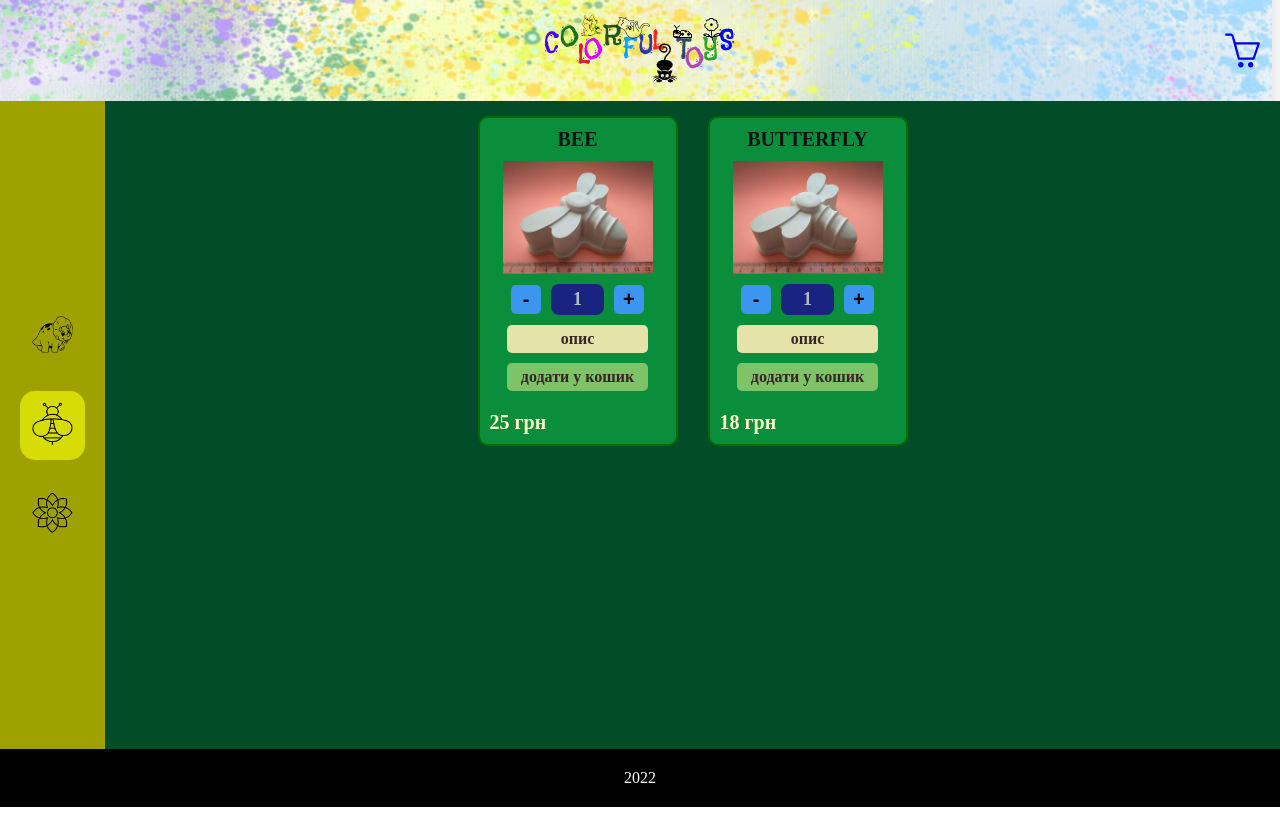
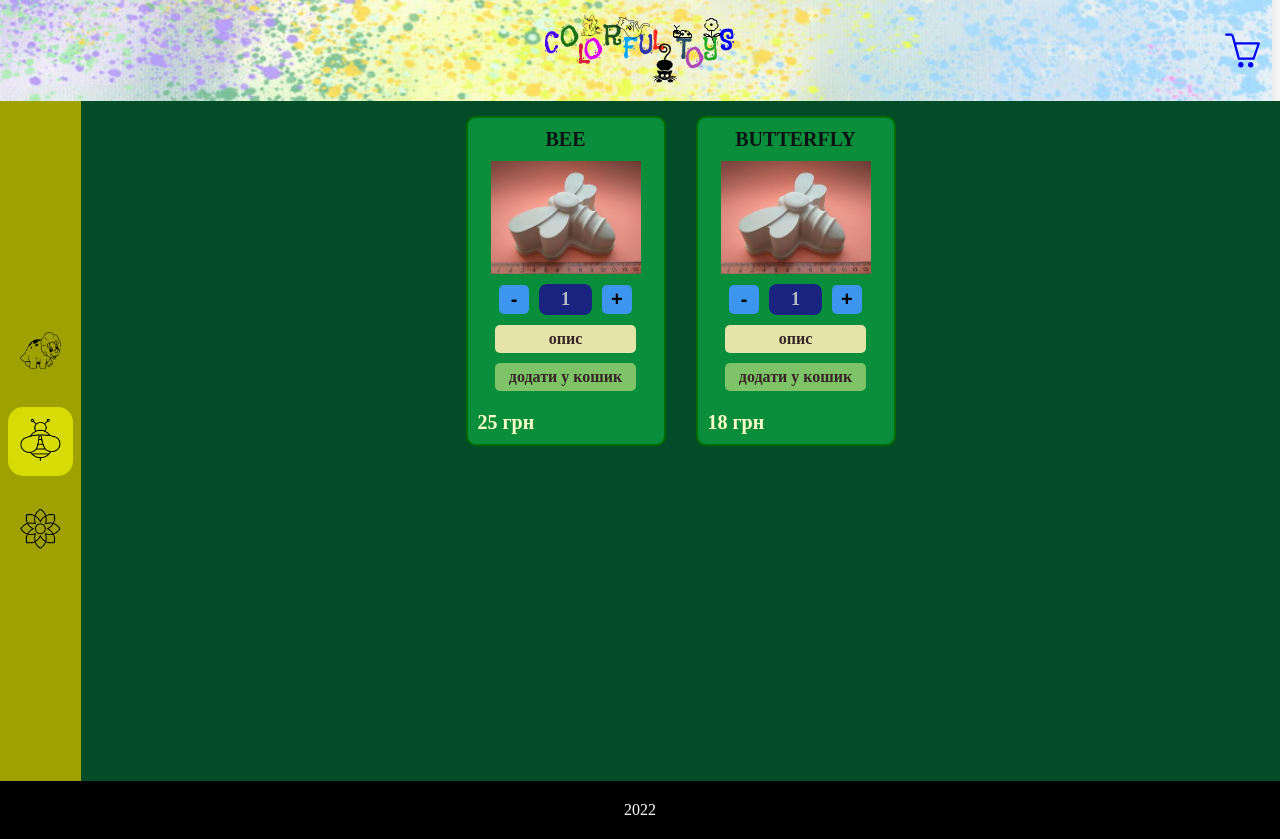
Before and after one commit to alexurbanskyi/colorfultoys, a React (Create React App) app: page /fly in a window 1280 px wide. Before the commit the page ends 807 px from the top, so only its background shows below. Built offline with nearby package versions, Linux system fonts and the light colour scheme.

Commit message:
add orderList

```diff
--- a/src/components/Card/Card.js
+++ b/src/components/Card/Card.js
@@ -8,6 +8,7 @@ function Card({data, setBasketList}) {
 
    function addToBasket(item){
       setBasketList((prev) => [...prev, {...item, pcs: pcs}])
+      setPcs(1)
    }
 
    return (
--- a/src/components/Layout/Layout.css
+++ b/src/components/Layout/Layout.css
@@ -12,7 +12,7 @@
 .outlet{
    background-color: rgb(2, 76, 39);
    color: rgb(10, 19, 19);
-   height: 81vh;
+   height: 85vh;
    width: 100%;
    overflow: scroll;
 }
--- a/src/components/SideBar/SideBar.css
+++ b/src/components/SideBar/SideBar.css
@@ -1,6 +1,6 @@
 .sidebar{
    background-color: rgb(159, 161, 0);
-   padding: 20px;
+   padding: 8px;
    display: flex;
    flex-direction: column;
    align-items: center;
```
